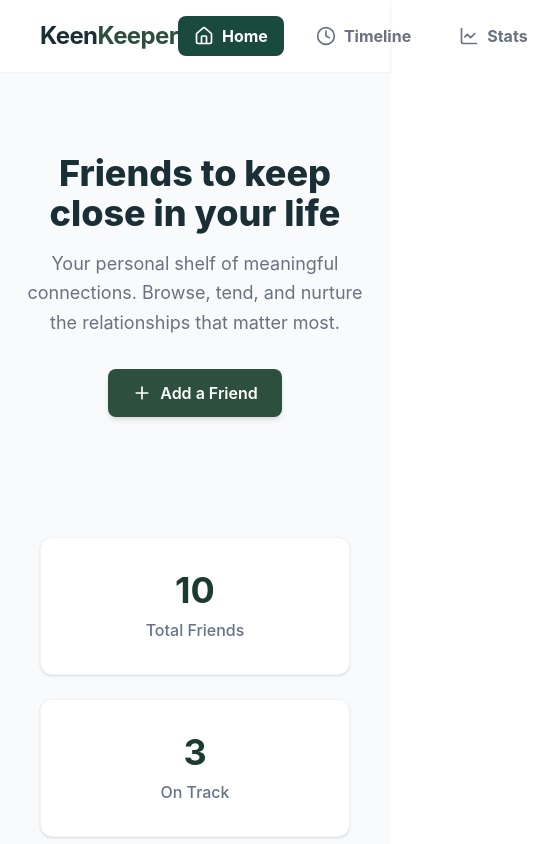
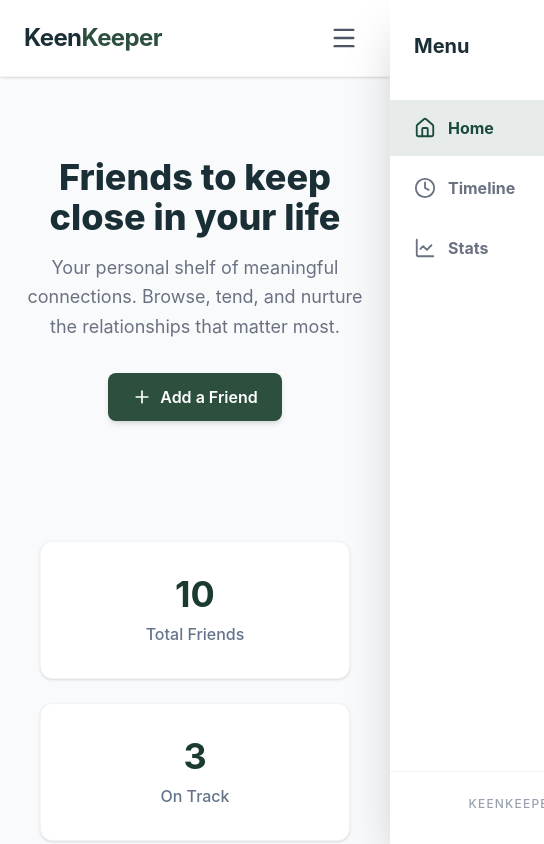
Before and after one commit to akbiplobx/B13-A7-KeenKeeper, a React (Vite) app: page / in a window 390 px wide. Shown: the top 844 px of the page, 544 px wide, since content can reach past the window. Built offline with nearby package versions, Linux system fonts and the light colour scheme.

Commit message:
mobile responsive ok

```diff
--- a/src/components/NavBar.jsx
+++ b/src/components/NavBar.jsx
@@ -1,19 +1,28 @@
+import { useState } from "react"; // Added state for mobile menu
 import { NavLink } from "react-router-dom";
-import { Home, Clock, LineChart } from "lucide-react";
+import { Home, Clock, LineChart, Menu, X } from "lucide-react";
 
 const NavBar = () => {
+  const [isOpen, setIsOpen] = useState(false); // Mobile menu toggle state
 
   // Dynamic styles for active links
   const navStyle = ({ isActive }) =>
     `flex items-center gap-2 px-4 py-2 rounded-lg font-bold transition-all ${
       isActive
-        ? "bg-[#1a4a3e] text-white"
+        ? "bg-[#1a4a3e] text-white shadow-md"
         : "text-gray-500 hover:bg-gray-100"
     }`;
 
+  const mobileNavStyle = ({ isActive }) =>
+    `flex items-center gap-3 px-6 py-4 font-bold transition-all ${
+      isActive
+        ? "bg-[#1a4a3e]/10 text-[#1a4a3e] border-r-4 border-[#1a4a3e]"
+        : "text-gray-500 hover:bg-gray-50"
+    }`;
+
   return (
-    // Main navigation bar container
-    <nav className="flex items-center justify-between px-10 py-4 bg-white border-b border-gray-100 shadow-sm">
+    <nav className="sticky top-0 z-[100] bg-white border-b border-gray-100 shadow-sm">
+      <div className="flex items-center justify-between px-6 md:px-10 py-4 max-w-[1400px] mx-auto">
 
         {/* Brand logo section */}
         <div className="text-2xl font-bold tracking-tight">
@@ -21,22 +30,69 @@
           <span className="text-[#2d4f3e]">Keeper</span>
         </div>
 
-      {/* Navigation menu links */}
-      <div className="flex gap-4">
+        {/* Desktop Navigation (Hidden on mobile) */}
+        <div className="hidden md:flex gap-4">
           <NavLink to="/" className={navStyle}>
             <Home size={20} />
             <span>Home</span>
           </NavLink>
-
           <NavLink to="/timeline" className={navStyle}>
             <Clock size={20} />
             <span>Timeline</span>
           </NavLink>
-
           <NavLink to="/stats" className={navStyle}>
             <LineChart size={20} />
             <span>Stats</span>
           </NavLink>
+        </div>
+
+        {/* Mobile Menu Button (Hidden on desktop) */}
+        <button
+          className="md:hidden p-2 text-gray-600 hover:bg-gray-100 rounded-lg transition-colors"
+          onClick={() => setIsOpen(!isOpen)}
+        >
+          {isOpen ? <X size={28} /> : <Menu size={28} />}
+        </button>
+      </div>
+
+      {/* Mobile Drawer Overlay */}
+      {isOpen && (
+        <div
+          className="fixed inset-0 bg-black/20 backdrop-blur-sm z-40 md:hidden"
+          onClick={() => setIsOpen(false)}
+        ></div>
+      )}
+
+      {/* Mobile Menu Drawer */}
+      <div className={`fixed top-0 right-0 h-full w-[280px] bg-white z-50 shadow-2xl transform transition-transform duration-300 ease-in-out md:hidden ${isOpen ? 'translate-x-0' : 'translate-x-full'}`}>
+        <div className="flex flex-col h-full py-8">
+          <div className="px-6 mb-10">
+            <h2 className="text-xl font-bold text-[#1a2e35]">Menu</h2>
+          </div>
+
+          <div className="flex flex-col gap-1">
+            <NavLink to="/" className={mobileNavStyle} onClick={() => setIsOpen(false)}>
+              <Home size={22} />
+              <span>Home</span>
+            </NavLink>
+
+            <NavLink to="/timeline" className={mobileNavStyle} onClick={() => setIsOpen(false)}>
+              <Clock size={22} />
+              <span>Timeline</span>
+            </NavLink>
+
+            <NavLink to="/stats" className={mobileNavStyle} onClick={() => setIsOpen(false)}>
+              <LineChart size={22} />
+              <span>Stats</span>
+            </NavLink>
+          </div>
+
+          <div className="mt-auto px-6 pt-6 border-t border-gray-100 text-center">
+            <p className="text-xs text-gray-400 font-medium tracking-widest uppercase">
+              KeenKeeper v1.0
+            </p>
+          </div>
+        </div>
       </div>
     </nav>
   );
```
Lines whose indentation alone changed are shown as unchanged.
